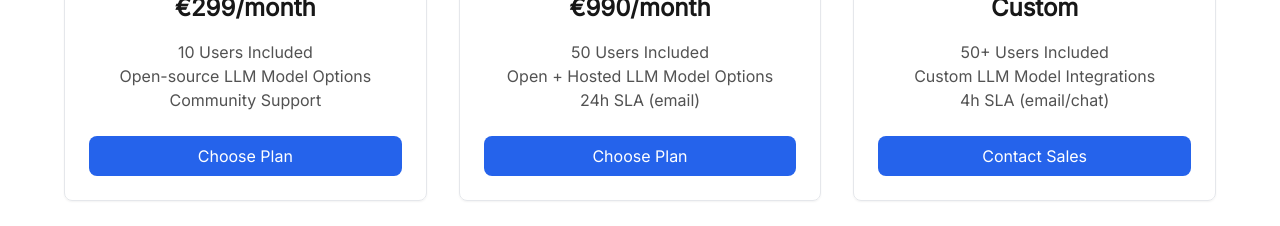
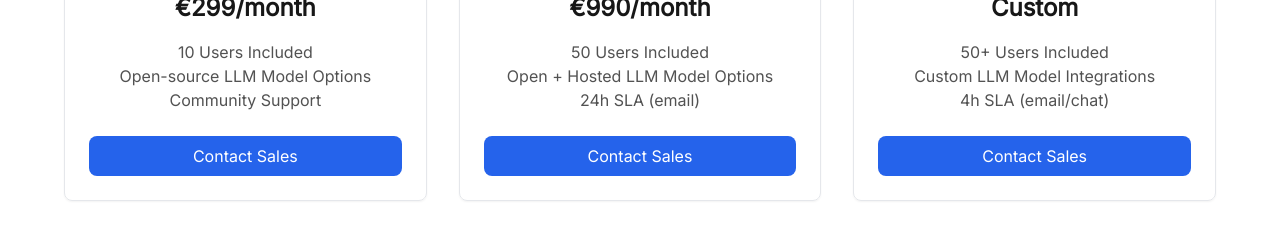
Before and after one commit to rndsolutions/owui-support, a React (Vite) app: page / in a window 1280 px wide. Shown: the part 3360-3586 px from the top of the page. Built offline with nearby package versions, Linux system fonts and the light colour scheme.

Commit message:
feat: implement smooth scrolling utility and integrate in PricingTable component

```diff
--- a/src/App.jsx
+++ b/src/App.jsx
@@ -6,26 +6,7 @@ import Contact from "./components/Contact";
 import Hero from "./components/Hero";
 import AIBenefits from "./components/AIBenefits";
 
-function smoothScrollTo(id) {
-  const target = document.getElementById(id);
-  if (target) {
-    const targetPosition = id === 'contact' ? document.body.scrollHeight : target.offsetTop - 50;
-    const startPosition = window.pageYOffset;
-    const distance = targetPosition - startPosition;
-    const duration = 1000; // duration in milliseconds
-    let start = null;
-
-    window.requestAnimationFrame(function step(timestamp) {
-      if (!start) start = timestamp;
-      const progress = timestamp - start;
-      const progressRatio = Math.min(progress / duration, 1);
-      window.scrollTo(0, startPosition + distance * progressRatio);
-      if (progress < duration) {
-        window.requestAnimationFrame(step);
-      }
-    });
-  }
-}
+import { smoothScrollTo } from './utils/scrollUtils';
 export default function OpenWebUIPage() {
   console.log("OpenWebUIPage component is rendering");
   console.log("Checking if component is rendering correctly");
--- a/src/components/PricingTable.jsx
+++ b/src/components/PricingTable.jsx
@@ -1,3 +1,5 @@
+import { smoothScrollTo } from '../utils/scrollUtils';
+
 export default function PricingTable() {
   return (
     <div className="grid grid-cols-1 md:grid-cols-3 gap-8">
@@ -10,7 +12,7 @@ export default function PricingTable() {
           <li>Open-source LLM Model Options</li>
           <li>Community Support</li>
         </ul>
-        <button className="w-full py-2 px-4 bg-blue-600 text-white rounded-lg hover:bg-blue-700 transition">Choose Plan</button>
+        <button onClick={() => smoothScrollTo('contacts')} className="w-full py-2 px-4 bg-blue-600 text-white rounded-lg hover:bg-blue-700 transition">Contact Sales</button>
       </div>
       <div className="border border-gray-200 p-6 rounded-lg shadow-sm">
         <h3 className="text-xl font-semibold mb-4">Pro</h3>
@@ -21,7 +23,7 @@ export default function PricingTable() {
           <li>Open + Hosted LLM Model Options</li>
           <li>24h SLA (email)</li>
         </ul>
-        <button className="w-full py-2 px-4 bg-blue-600 text-white rounded-lg hover:bg-blue-700 transition">Choose Plan</button>
+        <button onClick={() => smoothScrollTo('contacts')} className="w-full py-2 px-4 bg-blue-600 text-white rounded-lg hover:bg-blue-700 transition">Contact Sales</button>
       </div>
       <div className="border border-gray-200 p-6 rounded-lg shadow-sm">
         <h3 className="text-xl font-semibold mb-4">Enterprise</h3>
@@ -32,7 +34,7 @@ export default function PricingTable() {
           <li>Custom LLM Model Integrations</li>
           <li>4h SLA (email/chat)</li>
         </ul>
-        <button className="w-full py-2 px-4 bg-blue-600 text-white rounded-lg hover:bg-blue-700 transition">Contact Sales</button>
+        <button onClick={() => smoothScrollTo('contacts')} className="w-full py-2 px-4 bg-blue-600 text-white rounded-lg hover:bg-blue-700 transition">Contact Sales</button>
       </div>
     </div>
   );
--- /dev/null
+++ b/src/utils/scrollUtils.js
@@ -0,0 +1,20 @@
+export function smoothScrollTo(id) {
+  const target = document.getElementById(id);
+  if (target) {
+    const targetPosition = id === 'contact' ? document.body.scrollHeight : target.offsetTop - 50;
+    const startPosition = window.pageYOffset;
+    const distance = targetPosition - startPosition;
+    const duration = 1000; // duration in milliseconds
+    let start = null;
+
+    window.requestAnimationFrame(function step(timestamp) {
+      if (!start) start = timestamp;
+      const progress = timestamp - start;
+      const progressRatio = Math.min(progress / duration, 1);
+      window.scrollTo(0, startPosition + distance * progressRatio);
+      if (progress < duration) {
+        window.requestAnimationFrame(step);
+      }
+    });
+  }
+}
```
